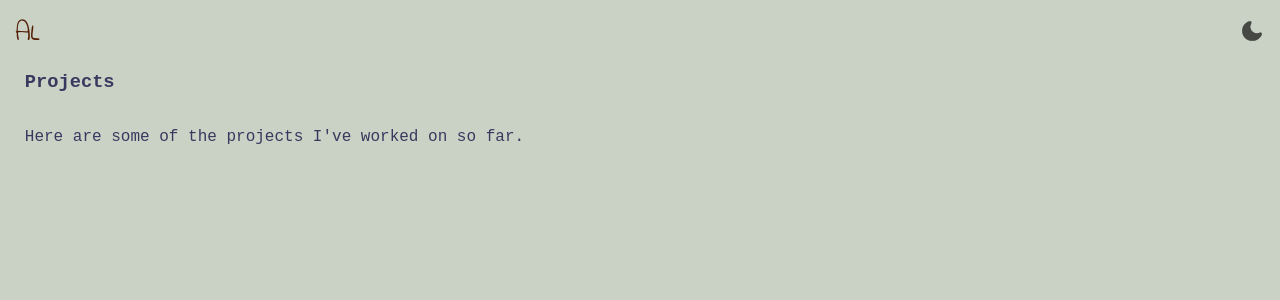
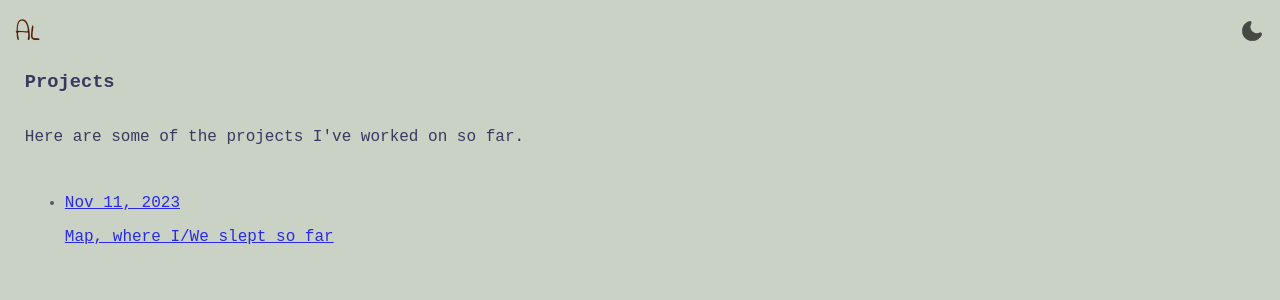
Before and after one commit to unikorm/portfolio, a React (Create React App) app: page /projects in a window 1280 px wide. Shown: the top 300 px of the page. Built offline with nearby package versions, Linux system fonts and the light colour scheme; a web font is replaced by a local one.

Commit message:
projects structure done, now styling

```diff
--- a/src/pages/Blog.jsx
+++ b/src/pages/Blog.jsx
@@ -1,13 +1,17 @@
 
 import styles from "../styles/blog.module.css";
 import data from "../blog.json";
+import BlogPost from "./BlogPost";
 
 import React, { useState, useEffect } from "react";
 import { useLocation, Link } from "react-router-dom";
 import { motion } from "framer-motion";
-import BlogPost from "./BlogPost";
 
 const Blog = () => {
+
+    useEffect(() => {
+        window.scrollTo(0, 0);
+    }, []);
 
     const location = useLocation();
     const [isBlogPost, setIsBlogPost] = useState(false);
@@ -64,7 +68,6 @@ return (
             </ul>
         </section>
     )
-
 );
 
 };
--- a/src/pages/BlogPost.jsx
+++ b/src/pages/BlogPost.jsx
@@ -27,9 +27,7 @@ const BlogPost = () => {
         <section>
             <p>{post.content}</p>
         </section>
-
     );
-
 };
 
 export default BlogPost;
--- a/src/pages/ProjectPost.jsx
+++ b/src/pages/ProjectPost.jsx
@@ -1,16 +1,31 @@
 
 import styles from "../styles/projects.module.css";
+import data from "../projects.json";
 
-import { useEffect } from "react";
+import React, { useEffect } from "react";
+import { useParams } from "react-router-dom";
 
 const ProjectPost = () => {
+
+    const { id } = useParams();
+    const { projects } = data;
 
     useEffect(() => {
         window.scrollTo(0, 0);
     }, []);
 
+    const project = projects[id];
+
+    if (!project) {
+        return (
+            <p>cosi je na p***</p>
+        );
+    };
+
     return (
-        <p>cus</p>
+        <section>
+            <p>{project.content}</p>
+        </section>
     );
 };
 
--- a/src/pages/Projects.jsx
+++ b/src/pages/Projects.jsx
@@ -1,7 +1,11 @@
 
 import styles from "../styles/projects.module.css";
+import data from "../projects.json";
+import ProjectPost from "./ProjectPost";
 
-import { useEffect } from "react";
+import { useEffect, useState } from "react";
+import { useLocation, Link } from "react-router-dom";
+import { motion } from "framer-motion";
 
 const Projects = () => {
 
@@ -9,14 +13,61 @@ const Projects = () => {
         window.scrollTo(0, 0);
     }, []);
 
+    const location = useLocation();
+    const [isProjectPost, setIsProjectPost] = useState(false);
+
+    useEffect(() => {
+
+        const handleRouteChange = () => {
+            setIsProjectPost(location.pathname.startsWith("/projects/"));
+        };
+
+        window.addEventListener("popstate", handleRouteChange);
+        handleRouteChange();
+
+        return () => {
+            window.removeEventListener("popstate", handleRouteChange);
+        };
+
+    }, [location.pathname]);
+
+    const formatDate = (date) =>
+      new Date(date).toLocaleString('en-US', {
+        month: 'short',
+        day: '2-digit',
+        year: 'numeric',
+    });
+
+    const convertPostsToArray = (object) => {
+        return Object.keys(object).map((id) => object[id]);
+    };
+
+    const { projects } = data;
+    const projectsArray = convertPostsToArray(projects);
+
     return (
-        <section className={styles.sectionProjects}>
+
+        isProjectPost ? (
+            <ProjectPost />
+        ) : (
+            <section className={styles.sectionProjects}>
             <h3>Projects</h3>
             <p>Here are some of the projects I've worked on so far.</p>
             <ul>
-
+                {projectsArray.map((project) => (
+                    <motion.li
+                    key={project.id}
+                    initial={{ opacity: .8 }}
+                    whileHover={{ x: 7, opacity: 1 }}>
+                    <Link to={`/projects/${project.id}`} key={project.id} >
+                        <p>{formatDate(project.when)}</p>
+                        <p>{project.title}</p>
+                    </Link>
+                    </motion.li>
+                ))}
             </ul>
-        </section>
+            </section>
+        )
     );
 };
 
```
